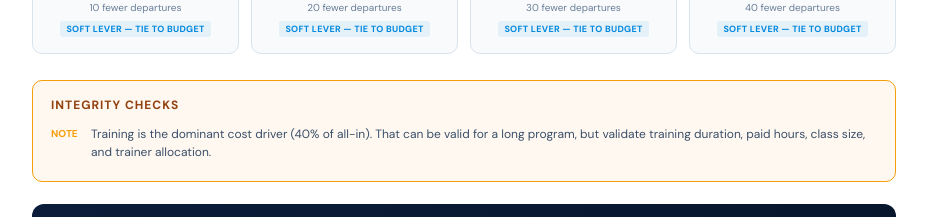
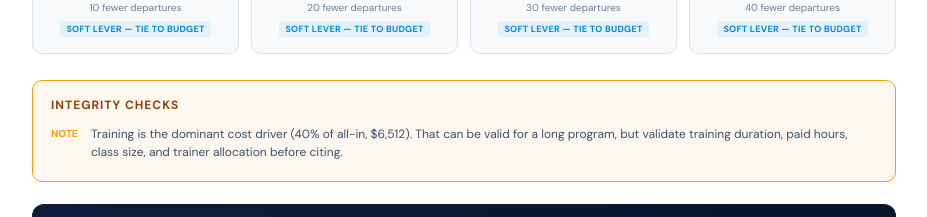
Before and after one commit to thomasbakerj-lgtm/CENTER-OF-CX, a React (Vite) app: page /tools/attrition-cost in a window 1280 px wide. Shown: the part 1880-2097 px from the top of the page, without its empty margins (176-1103 px from the left). Built offline with nearby package versions, Linux system fonts and the light colour scheme.

Commit message:
Update AttritionCostCalculator.jsx

```diff
--- a/AttritionCostCalculator.jsx
+++ b/AttritionCostCalculator.jsx
@@ -160,8 +160,9 @@ export default function AttritionCostCalculator() {
   else if (pctSalary > 0 && pctSalary < 30) flags.push({ t: `All-in is only ${Math.round(pctSalary)}% of salary, below the 40–60% frontline band. Plausible for offshore or BPO, but for a US onshore center it usually signals understated training, ramp, or vacancy inputs — validate before citing.`, sev: "med" });
   const compNames = [["Recruiting + screening", recruiting], ["Training", training], ["Vacancy coverage", vacancy], ["Nesting loss", nestingLoss], ["Ramp loss", rampLoss], ["Supervisor coaching", supervisorBurden]];
   const topComp = compNames.reduce((a, b) => b[1] > a[1] ? b : a, compNames[0]);
-  if (allInPerDeparture > 0 && topComp[1] / allInPerDeparture > 0.55) flags.push({ t: `${topComp[0]} is over 55% of all-in cost (${fmt$(topComp[1])}). A single line dominating this hard usually means an overstated duration or rate — verify before citing.`, sev: "med" });
-  else if (allInPerDeparture > 0 && training / allInPerDeparture > 0.40) flags.push({ t: `Training is the dominant cost driver (${Math.round(training / allInPerDeparture * 100)}% of all-in). That can be valid for a long program, but validate training duration, paid hours, class size, and trainer allocation.`, sev: "med" });
+  const trainShare = allInPerDeparture > 0 ? training / allInPerDeparture : 0;
+  if (topComp[0] === "Training" && trainShare > 0.40) flags.push({ t: `Training is the dominant cost driver (${Math.round(trainShare * 100)}% of all-in, ${fmt$(training)}). ${trainShare > 0.55 ? "That is high — " : "That can be valid for a long program, but "}validate training duration, paid hours, class size, and trainer allocation before citing.`, sev: "med" });
+  else if (allInPerDeparture > 0 && topComp[1] / allInPerDeparture > 0.55) flags.push({ t: `${topComp[0]} is over 55% of all-in cost (${fmt$(topComp[1])}). A single line dominating this hard usually means an overstated duration or rate — verify before citing.`, sev: "med" });
   if (n(d.attritionRate) < 10) flags.push({ t: "Attrition under 10% is low for a contact center — validate the denominator (separations ÷ average headcount, rolling 12 months).", sev: "med" });
   else if (n(d.attritionRate) > 50) flags.push({ t: "Attrition over 50% is severe churn. The early-washout share is usually where the recoverable waste sits — confirm it.", sev: "med" });
   if (unbackfilled > 0 && !downsizing) flags.push({ t: `${unbackfilled} of ${departures} departures/yr are not replaced under forced under-staffing. That lost capacity is a real cost, but it is an output and service-level question — quantify it in Staffing and Occupancy, not here. This tool does not zero it out as free.`, sev: "high" });
@@ -391,7 +392,7 @@ The sharpest recoverable line is early washout. ${n(d.earlyWashoutRate)}% of you
           </div>
 
           <h3 style={{ fontSize: 14, fontWeight: 600, color: NAVY, marginBottom: 4 }}>Realizable value if you reduce attrition</h3>
-          <p style={{ fontSize: 12, color: MUTED, marginBottom: 12 }}>Cash in full; capacity at {Math.round(mech * 100)}% per mechanism; both scaled to {n(d.backfillRate)}% backfill. Realizable value, not the burden above.{!downsizing && unbackfilled > 0 ? " Under forced under-staffing, retained capacity carries additional value — see Staffing." : ""}</p>
+          <p style={{ fontSize: 12, color: MUTED, marginBottom: 12 }}>Cash in full; capacity at {Math.round(mech * 100)}% per mechanism; both scaled to {n(d.backfillRate)}% backfill. Realizable value, not the burden above.{!downsizing && unbackfilled > 0 ? " Under forced under-staffing, retained capacity carries additional value — see Staffing." : ""}{downsizing ? " Note: under intended downsizing, retaining agents slows your planned reduction — this credits only replacement cost avoided on the seats you would refill, not a net headcount saving." : ""}</p>
           <div style={{ display: "grid", gridTemplateColumns: "1fr 1fr 1fr 1fr", gap: 12, marginBottom: 26 }} className="cg">
             {scenarios.map((s, i) => (
               <div key={i} style={{ background: WARM, border: `1px solid ${BORDER}`, borderRadius: 10, padding: 16, textAlign: "center" }}>
```
